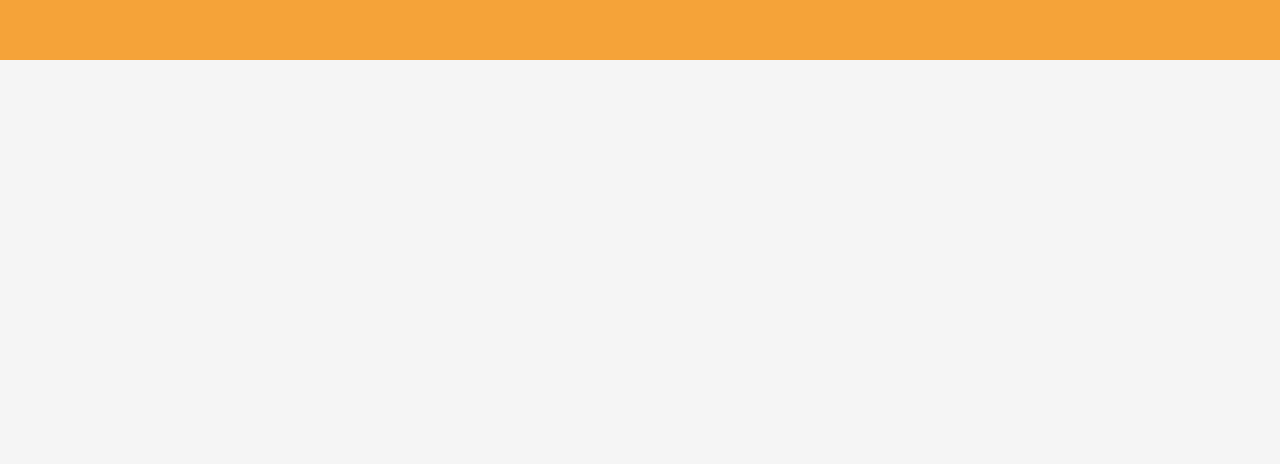
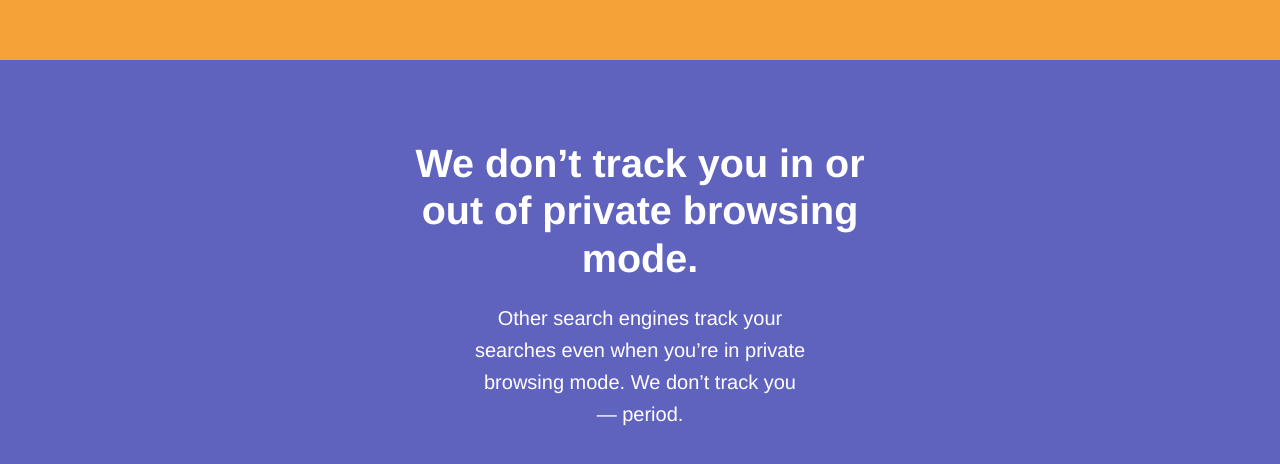
Before and after one commit to ionutziv7/DuckDuckGo-Clone-Website, a website: page index.html in a window 1280 px wide. Shown: the part 2340-2804 px from the top of the page. Before the commit the page ends 2400 px from the top, so only its background shows below. Drawn offline with Linux system fonts and the light colour scheme.

Commit message:
Section bathtub

```diff
--- a/index.html
+++ b/index.html
@@ -416,6 +416,27 @@
         </div>
       </section>
       <!-- end of section ads -->
+
+      <!-- section bathtub -->
+      <section class="section__bathtub sec pt-8" id="bathtub">
+        <div class="text__container">
+          <h1 class="heading__primary">
+            We don’t track you in or out of private browsing mode.
+          </h1>
+          <p class="subheading">
+            Other search engines track your searches even when you’re in private
+            browsing mode. We don’t track you — period.
+          </p>
+        </div>
+        <div class="section__img__wrapper">
+          <img
+            class="section__img"
+            src="/assets/3-bathtub-v2--pre-animation.svg"
+            alt=""
+          />
+        </div>
+      </section>
+      <!-- end of section bathtub -->
     </main>
     <!-- end of main -->
 
--- a/sass/pages/_home.scss
+++ b/sass/pages/_home.scss
@@ -13,6 +13,13 @@
   }
   // ======= END OF SECTION ADS =======
 
+  // ======= SECTION BATHTUB =======
+  &__bathtub {
+    background-color: $color-blue-light-1;
+    position: relative;
+  }
+  // ======= END OF SECTION BATHTUB =======
+
   // ======= SECTION IMG STYLES =======
   &__img__wrapper {
     width: 80rem;
```
Also changed, not shown: css/style.css, sass/base/_typography.scss (line endings or trailing spaces).
